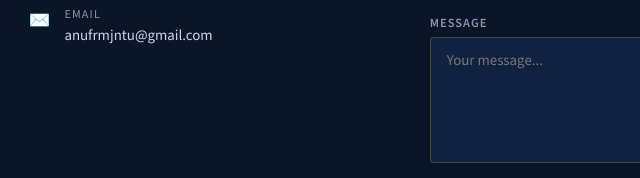
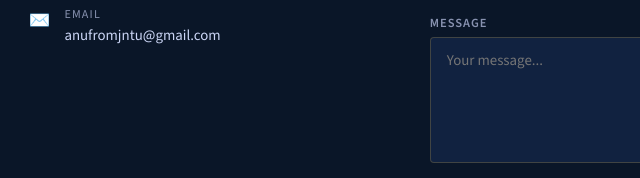
Before and after one commit to anufromjntu/anusha-apparaju, a plain HTML site: page contact.html in a window 1280 px wide. Shown: the part 531-709 px from the top of the page, 164-804 px from the left. Drawn offline with nearby package versions, Linux system fonts and the light colour scheme.

Commit message:
Update contact.html

```diff
--- a/contact.html
+++ b/contact.html
@@ -167,7 +167,7 @@
       <div style="display:flex;flex-direction:column;gap:1.1rem;">
         <div style="display:flex;align-items:flex-start;gap:14px;">
           <div style="color:var(--gold);font-size:1.1rem;width:22px;margin-top:2px;">✉️</div>
-          <div><div style="color:var(--text-muted);font-size:0.75rem;text-transform:uppercase;letter-spacing:0.1em;margin-bottom:2px;">Email</div><a href="mailto:anufromjntu@gmail.com" style="color:var(--text-light);font-size:0.93rem;text-decoration:none;transition:color 0.2s;" onmouseover="this.style.color='var(--gold)'" onmouseout="this.style.color='var(--text-light)'">anufrmjntu@gmail.com</a></div>
+          <div><div style="color:var(--text-muted);font-size:0.75rem;text-transform:uppercase;letter-spacing:0.1em;margin-bottom:2px;">Email</div><a href="mailto:anufromjntu@gmail.com" style="color:var(--text-light);font-size:0.93rem;text-decoration:none;transition:color 0.2s;" onmouseover="this.style.color='var(--gold)'" onmouseout="this.style.color='var(--text-light)'">anufromjntu@gmail.com</a></div>
         </div>
       </div>
     </div>
```
